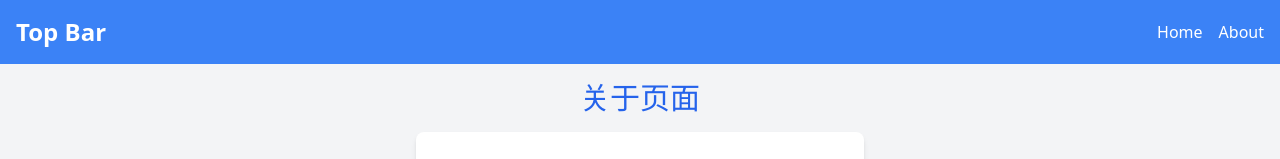
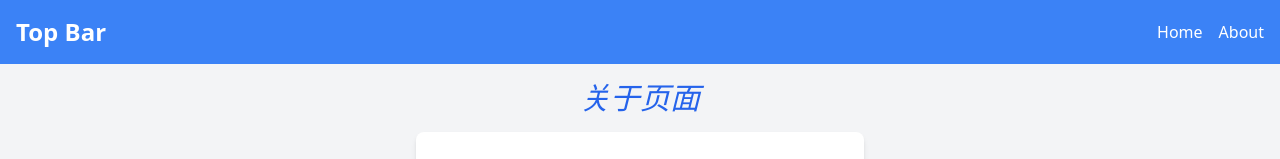
Before and after one commit to HarleyQiu/vite-demo, a Vue app: page /about in a window 1280 px wide. Shown: the top 159 px of the page. Built offline with nearby package versions, Linux system fonts and the light colour scheme.

Commit message:
update Italic effect

```diff
--- a/src/views/About.vue
+++ b/src/views/About.vue
@@ -7,7 +7,7 @@ const userStore = useUserStore()
 
 <template>
   <div class="flex flex-col items-center justify-center bg-gray-100">
-    <h1 class="text-3xl text-center text-blue-600 mb-4">关于页面</h1>
+    <h1 class="text-3xl text-center text-blue-600 italic mb-4">关于页面</h1>
     <div class="bg-white shadow-md rounded-lg p-6 w-full max-w-md">
       <p class="text-center text-lg">当前用户名是：{{ userStore.name }}</p>
     </div>
--- a/src/views/Home.vue
+++ b/src/views/Home.vue
@@ -15,7 +15,7 @@ function updateName() {
 
 <template>
   <div class="flex flex-col items-center justify-center bg-gray-100">
-    <h1 class="text-3xl font-bold text-center text-blue-600 mb-4">首页</h1>
+    <h1 class="text-3xl font-bold text-center text-blue-600 italic mb-4">首页</h1>
     <div class="bg-white shadow-md rounded-lg p-6 w-full max-w-md">
       <p class="text-center text-lg mb-2">用户名：{{ userStore.name }}</p>
       <p class="text-center text-lg mb-4">年龄：{{ userStore.age }}</p>
```
